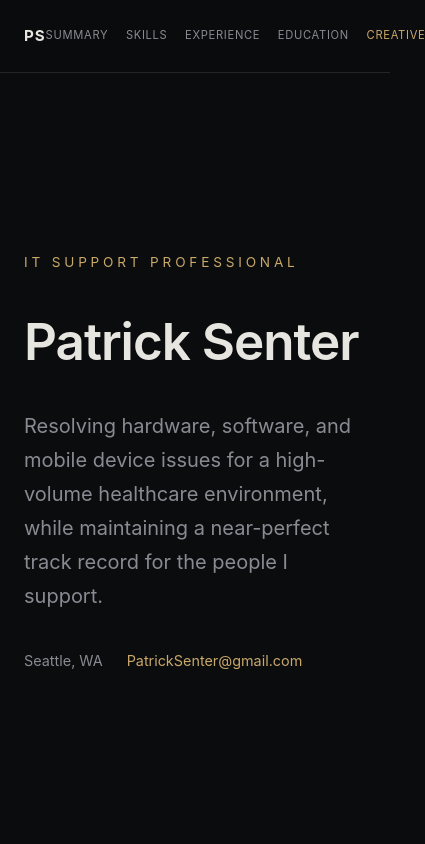
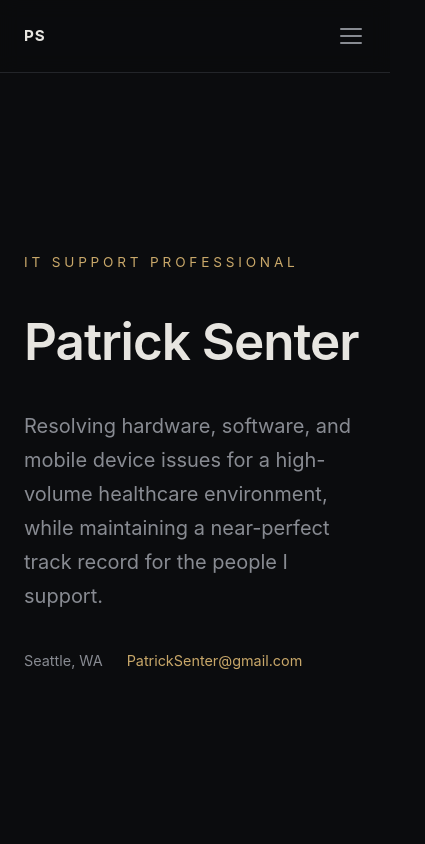
Before and after one commit to patricksenter/patricksenter.github.io, a React (Vite) app: page / in a window 390 px wide. Shown: the top 844 px of the page, 425 px wide, since content can reach past the window. Built offline with nearby package versions, Linux system fonts and the light colour scheme.

Commit message:
Add hamburger menu for mobile with full-screen overlay

```diff
--- a/src/App.css
+++ b/src/App.css
@@ -66,13 +66,88 @@
   color: var(--accent-hover);
 }
 
+/* Hamburger button — hidden on desktop */
+.nav-hamburger {
+  display: none;
+  flex-direction: column;
+  justify-content: center;
+  gap: 5px;
+  background: none;
+  border: none;
+  cursor: pointer;
+  padding: 0.25rem;
+}
+
+.nav-hamburger span {
+  display: block;
+  width: 22px;
+  height: 2px;
+  background: var(--muted);
+  border-radius: 2px;
+  transition: transform 0.3s ease, opacity 0.3s ease;
+}
+
+/* Animate to X when open */
+.nav-hamburger.open span:nth-child(1) {
+  transform: translateY(7px) rotate(45deg);
+}
+.nav-hamburger.open span:nth-child(2) {
+  opacity: 0;
+}
+.nav-hamburger.open span:nth-child(3) {
+  transform: translateY(-7px) rotate(-45deg);
+}
+
+/* Mobile full-screen menu */
+.mobile-menu {
+  display: none;
+}
+
 @media (max-width: 640px) {
-  .nav-links {
-    gap: 1.1rem;
+  .nav-hamburger {
+    display: flex;
   }
 
-  .nav-links a {
-    font-size: 0.7rem;
+  .nav-links {
+    display: none;
+  }
+
+  .mobile-menu {
+    position: fixed;
+    top: 4.5rem;
+    left: 0;
+    right: 0;
+    bottom: 0;
+    display: flex;
+    flex-direction: column;
+    background: #0b0c0e;
+    padding: 2.5rem 2rem;
+    gap: 2rem;
+    z-index: 100;
+    pointer-events: none;
+    opacity: 0;
+    transition: opacity 0.25s ease;
+  }
+
+  .mobile-menu--open {
+    opacity: 1;
+    pointer-events: all;
+  }
+
+  .mobile-menu a {
+    color: var(--muted);
+    font-size: 0.95rem;
+    letter-spacing: 0.06em;
+    text-transform: uppercase;
+    transition: color 0.2s ease;
+  }
+
+  .mobile-menu a:hover {
+    color: var(--text);
+  }
+
+  .mobile-menu a.nav-creative {
+    color: var(--accent);
   }
 }
 
--- a/src/App.jsx
+++ b/src/App.jsx
@@ -1,12 +1,17 @@
+import { useState } from 'react'
 import './App.css'
 import FadeIn from './FadeIn'
 
 function App() {
+  const [menuOpen, setMenuOpen] = useState(false)
+  const closeMenu = () => setMenuOpen(false)
+
   return (
     <>
       <nav className="nav">
         <div className="container nav-inner">
           <a className="nav-logo" href="#top">PS</a>
+
           <div className="nav-links">
             <a href="#summary">Summary</a>
             <a href="#skills">Skills</a>
@@ -14,8 +19,25 @@ function App() {
             <a href="#education">Education</a>
             <a href="https://psenter.com/creative-portfolio" className="nav-creative" target="_blank" rel="noopener noreferrer">Creative</a>
           </div>
+
+          <button
+            className={`nav-hamburger ${menuOpen ? 'open' : ''}`}
+            onClick={() => setMenuOpen(o => !o)}
+            aria-label="Toggle menu"
+          >
+            <span /><span /><span />
+          </button>
         </div>
       </nav>
+
+      {/* Mobile menu rendered outside nav to avoid backdrop-filter stacking context */}
+      <div className={`mobile-menu ${menuOpen ? 'mobile-menu--open' : ''}`}>
+        <a href="#summary" onClick={closeMenu}>Summary</a>
+        <a href="#skills" onClick={closeMenu}>Skills</a>
+        <a href="#experience" onClick={closeMenu}>Experience</a>
+        <a href="#education" onClick={closeMenu}>Education</a>
+        <a href="https://psenter.com/creative-portfolio" className="nav-creative" target="_blank" rel="noopener noreferrer" onClick={closeMenu}>Creative</a>
+      </div>
 
       <section id="top" className="section hero">
         <div className="container hero-in">
```
